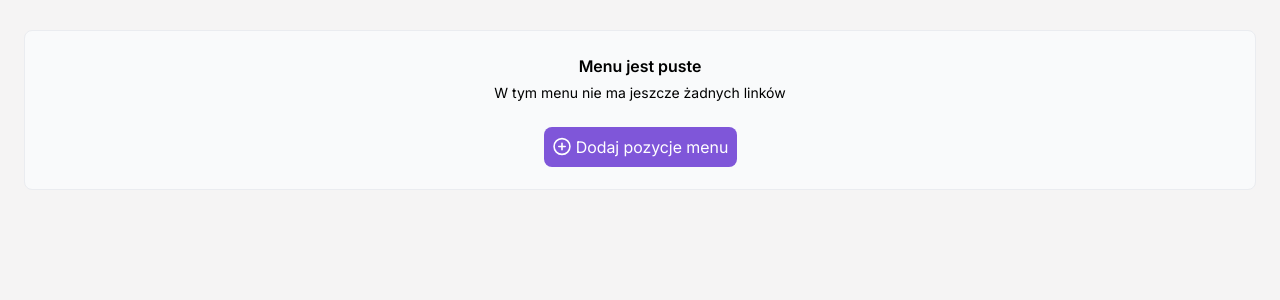
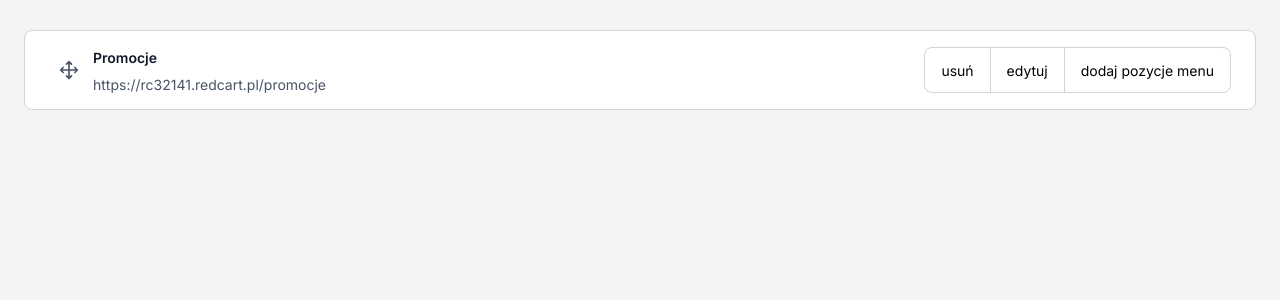
Before and after one commit to Kosciukiewicz-Adam/recruitment_task, a Next.js app: page / in a window 1280 px wide. Shown: the top 300 px of the page. Built offline with nearby package versions, Linux system fonts and the light colour scheme.

Commit message:
feat: add list components
Add components to display list of links in edit and display states. added methods for adding, editing and deleting components

```diff
--- a/package.json
+++ b/package.json
@@ -10,13 +10,16 @@
   },
   "dependencies": {
     "@dnd-kit/core": "^6.2.0",
+    "lodash": "^4.17.21",
     "next": "15.0.3",
     "npm": "^10.9.1",
     "react": "19.0.0-rc-66855b96-20241106",
     "react-dom": "19.0.0-rc-66855b96-20241106",
-    "react-hook-form": "^7.53.2"
+    "react-hook-form": "^7.53.2",
+    "underscore": "^1.13.7"
   },
   "devDependencies": {
+    "@types/lodash": "^4.17.13",
     "@types/node": "^20",
     "@types/react": "^18",
     "@types/react-dom": "^18",
--- a/src/app/page.tsx
+++ b/src/app/page.tsx
@@ -1,24 +1,92 @@
 'use client'
-import EmptyListLabel from "@/components/EmptyListLabel";
 import React, { useState } from "react";
+import EmptyListLabel from "@/components/EmptyListPlaceholder";
+import NavLinkLabel from "@/components/NavLinkLabel";
+import _ from 'lodash'
 
-interface navLink {
-  name: string;
-  link: string;
+export enum LabelState {
+  CREATE_OR_EDIT = "createOrEdit",
+  DISPLAY = "display",
+}
+
+export interface navLink {
+  state: LabelState;
+  label: string;
+  url: string;
+  id: string;
 }
 
 
 export default function Home() {
-  const [navLinks, setNavLinks] = useState<navLink[]>([])
+  const [navLinks, setNavLinks] = useState<navLink[]>([
+    {
+      state: LabelState.DISPLAY,
+      id: _.uniqueId(),
+      label: "Promocje",
+      url: "https://rc32141.redcart.pl/promocje",
+    }
+  ])
+
+  const handleAddNavLink = () => {
+    const newNavLinks = structuredClone(navLinks);
+    newNavLinks.push({
+      state: LabelState.CREATE_OR_EDIT,
+      id: _.uniqueId(),
+      label: "",
+      url: "",
+    })
+    setNavLinks(newNavLinks)
+  }
+
+  const handleDeleteNavLink = (id: string) => {
+    const newNavLinks = navLinks.filter(link => link.id !== id)
+    setNavLinks(newNavLinks)
+  }
+
+  const handleEdit = (id: string) => {
+    updateLinkData({
+      id,
+      state: LabelState.CREATE_OR_EDIT
+    })
+  }
+
+  const getExistingOrPrevValue = (prevValue: string, nextValue?: string): string => !!nextValue && prevValue !== nextValue ? nextValue : prevValue
+
+  const updateLinkData = (data: Partial<navLink>) => {
+    const linkInArray = navLinks.find(link => link.id === data?.id);
+
+    if (linkInArray) {
+      const linkIndex = navLinks.indexOf(linkInArray)
+      const newNavLinks = structuredClone(navLinks);
+
+      newNavLinks[linkIndex].state = getExistingOrPrevValue(newNavLinks[linkIndex].state, data?.state) as LabelState
+      newNavLinks[linkIndex].label = getExistingOrPrevValue(newNavLinks[linkIndex].label, data?.label)
+      newNavLinks[linkIndex].url = getExistingOrPrevValue(newNavLinks[linkIndex].url, data?.url)
+
+      setNavLinks(newNavLinks)
+    }
+  }
+
   return (
     <div className="font-[family-name:var(--font-inter)] w-[100%] h-[100%] bg-[#f5f4f4] py-[30px] px-[24px]">
       {navLinks.length ? (
-        <></>
+        <>{
+          navLinks.map(link => (
+            <NavLinkLabel
+              handleDelete={handleDeleteNavLink}
+              updateLinkData={updateLinkData}
+              handleEdit={handleEdit}
+              key={link.label}
+              {...link}
+            />
+          ))
+        }</>
       ) : (
         <EmptyListLabel
+          subtitle="W tym menu nie ma jeszcze żadnych linków"
+          handleBtClick={handleAddNavLink}
+          buttonText="Dodaj pozycje menu"
           title="Menu jest puste"
-          subtitle="W tym menu nie ma jeszcze żadnych linków"
-          buttonText="Dodaj pozycje menu"
         />
       )
       }
--- a/src/components/EmptyListLabel.tsx
+++ /dev/null
@@ -1,27 +0,0 @@
-import React from "react"
-import Image from "next/image";
-
-interface Props {
-    buttonText: string;
-    subtitle: string;
-    title: string;
-}
-
-const EmptyListLabel: React.FC<Props> = ({
-    buttonText,
-    subtitle,
-    title,
-}) => {
-    return (
-        <div className="flex flex-col w-[100%] h-[160px] bg-[#F9FAFB] rounded-[--radius-md] items-center justify-center gap-[4px] border-[#EAECF0] border-[1px]">
-            <div className="font-semibold text-[16px]">{title}</div>
-            <div className="text-[14px]">{subtitle}</div>
-            <div className="flex flex-row bg-[#7F56D9] w-[193px] h-[40px] text-white rounded-[--radius-md] items-center justify-center gap-[4px] mt-[20px] cursor-pointer hover:opacity-70">
-                <Image src="/plus-circle.svg" alt="plus-icon" width={20} height={20} />
-                <div>{buttonText}</div>
-            </div>
-        </div>
-    )
-}
-
-export default EmptyListLabel
--- /dev/null
+++ b/src/components/EmptyListPlaceholder.tsx
@@ -0,0 +1,34 @@
+import React from "react"
+import Image from "next/image";
+
+interface Props {
+    handleBtClick: () => void;
+    buttonText: string;
+    subtitle: string;
+    title: string;
+}
+
+const EmptyListPlaceholder: React.FC<Props> = ({
+    handleBtClick,
+    buttonText,
+    subtitle,
+    title,
+}) => {
+    return (
+        <div className="flex flex-col w-[100%] h-[160px] bg-[#F9FAFB] rounded-[--radius-md] items-center justify-center
+            gap-[4px] border-[#EAECF0] border-[1px]">
+            <div className="font-semibold text-[16px]">{title}</div>
+            <div className="text-[14px]">{subtitle}</div>
+            <div
+                className="flex flex-row bg-[#7F56D9] w-[193px] h-[40px] text-white rounded-[--radius-md]
+                items-center justify-center gap-[4px] mt-[20px] cursor-pointer hover:opacity-70"
+                onClick={() => handleBtClick()}
+            >
+                <Image src="/plus-circle.svg" alt="plus-icon" width={20} height={20} />
+                <div>{buttonText}</div>
+            </div>
+        </div>
+    )
+}
+
+export default EmptyListPlaceholder;
--- /dev/null
+++ b/src/components/NavLinkLabel/CreateOrEditLabel.tsx
@@ -0,0 +1,62 @@
+import { navLink } from "@/app/page"
+import { LabelActions, type Inputs } from "./index"
+import { UseFormRegister, SubmitHandler, UseFormHandleSubmit } from "react-hook-form"
+
+type Props = Omit<navLink, 'state'> & {
+    handleSubmit: UseFormHandleSubmit<Inputs, undefined>;
+    register: UseFormRegister<Inputs>;
+    onSubmit: SubmitHandler<Inputs>;
+    isError: boolean;
+} & LabelActions
+
+const CreateOrEditLabel: React.FC<Props> = ({
+    handleDelete,
+    handleSubmit,
+    onSubmit,
+    register,
+    isError,
+    label,
+    url,
+    id,
+}): JSX.Element => {
+    return (
+        <form
+            className="w-[100%] flex flex-col gap-[8px] text-[#344054] px-[24px] py-[20px] "
+            onSubmit={handleSubmit(onSubmit)}
+        >
+            <div className="w-[100%] flex flex-col gap-[6px]">
+                <div className=" text-[14px]">Nazwa</div>
+                <input
+                    className="rounded-[--radius-md] w-[100%] h-[40x] px-[12px] py-[8px] border-[#D0D5DD] border-[1px]"
+                    {...register("label", { required: true })}
+                    defaultValue={label}
+                    placeholder="np. Promocje"
+                />
+                {isError && <span>To pole jest wymagane</span>}
+            </div>
+            <div className="w-[100%] flex flex-col gap-[6px]">
+                <div className="text-[14px]">Link</div>
+                <input
+                    className="rounded-[--radius-md] w-[100%] h-[40x] px-[12px] py-[8px] border-[#D0D5DD] border-[1px]"
+                    placeholder="Wklej lub wyszukaj"
+                    {...register("url")}
+                    defaultValue={url}
+                />
+            </div>
+
+            <div className="w-[100%] flex flex-row mt-[12px] gap-[8px] text-[14px]">
+                <div
+                    className="rounded-[--radius-md] border-[1px] text-[#344054] w-[75px] h-[40px] grid place-content-center"
+                    onClick={() => handleDelete(id)}
+                >Anuluj</div>
+                <input
+                    className="rounded-[--radius-md] border-[1px] text-[#6941C6] w-[75px] h-[40px] grid place-content-center"
+                    type="submit"
+                    value="Dodaj"
+                />
+            </div>
+        </form>
+    )
+}
+
+export default CreateOrEditLabel
--- /dev/null
+++ b/src/components/NavLinkLabel/DisplayLabel.tsx
@@ -0,0 +1,36 @@
+import { navLink } from "@/app/page";
+import Image from "next/image";
+import { LabelActions } from ".";
+
+type Props = Omit<navLink, 'state'> & LabelActions
+
+const DisplayLabel: React.FC<Props> = ({ label, url, id, handleDelete, handleEdit }): JSX.Element => {
+    return (
+        <div className="flex flex-col">
+            <div className="flex flex-row py-[16px] px-[24px] h-[78px] text-[14px] gap-[4px] justify-between overflow-hidden">
+                <Image src="/move.svg" alt="move-icon" width={40} height={40} className="p-[10px]" />
+                <div className="flex flex-col gap-[6px] grow">
+                    <div className="text-[#101828] font-semibold">{label}</div>
+                    <div className="text-[#475467]">{url}</div>
+                </div>
+                <div className="flex flex-row rounded-[--radius-md] border-[#D0D5DD] border-[1px]">
+                    <div
+                        onClick={() => handleDelete(id)}
+                        className="grid place-content-center py-[10px] px-[16px] cursor-pointer hover:text-[#6941C6]"
+                    >usuń</div>
+                    <div
+                        onClick={() => handleEdit?.(id)}
+                        className="grid place-content-center py-[10px] px-[16px] border-[#D0D5DD]
+                        border-l-[1px] border-r-[1px] cursor-pointer hover:text-[#6941C6]"
+                    >edytuj</div>
+                    <div
+                        className="grid place-content-center py-[10px] px-[16px] whitespace-nowrap
+                        cursor-pointer hover:text-[#6941C6]"
+                    >dodaj pozycje menu</div>
+                </div>
+            </div>
+        </div>
+    )
+}
+
+export default DisplayLabel;
--- /dev/null
+++ b/src/components/NavLinkLabel/index.tsx
@@ -0,0 +1,51 @@
+import { navLink } from "@/app/page";
+import { useForm, SubmitHandler } from "react-hook-form"
+import CreateOrEditLabel from "./CreateOrEditLabel";
+import DisplayLabel from "./DisplayLabel";
+import { LabelState } from "@/app/page";
+
+export type Inputs = {
+    label: string
+    url: string
+}
+
+export type LabelActions = {
+    updateLinkData?: (data: navLink) => void;
+    handleDelete: (id: string) => void;
+    handleEdit?: (id: string) => void;
+}
+
+const NavLinkLabel: React.FC<navLink & LabelActions> = ({
+    state, url, label, id, handleDelete, updateLinkData, handleEdit,
+}): JSX.Element => {
+    const {
+        formState: { errors },
+        handleSubmit,
+        register,
+    } = useForm<Inputs>();
+
+    const onSubmit: SubmitHandler<Inputs> = (data) => {
+        updateLinkData?.({ url: data.url, label: data.label, id, state: LabelState.DISPLAY })
+    }
+
+    return (
+        <div className="w-[100%] border-[#D0D5DD] border-[1px] bg-white rounded-[--radius-md]">
+            {state == "createOrEdit" ? (
+                <CreateOrEditLabel
+                    handleSubmit={handleSubmit}
+                    handleDelete={handleDelete}
+                    isError={!!errors.label}
+                    onSubmit={onSubmit}
+                    register={register}
+                    label={label}
+                    url={url}
+                    id={id}
+                />
+            ) : (
+                <DisplayLabel url={url} label={label} id={id} handleDelete={handleDelete} handleEdit={handleEdit} />
+            )}
+        </div>
+    )
+}
+
+export default NavLinkLabel
```
Also changed, not shown: public/move.svg (added), 1 other file (tests, documents, lock files or other folders).
